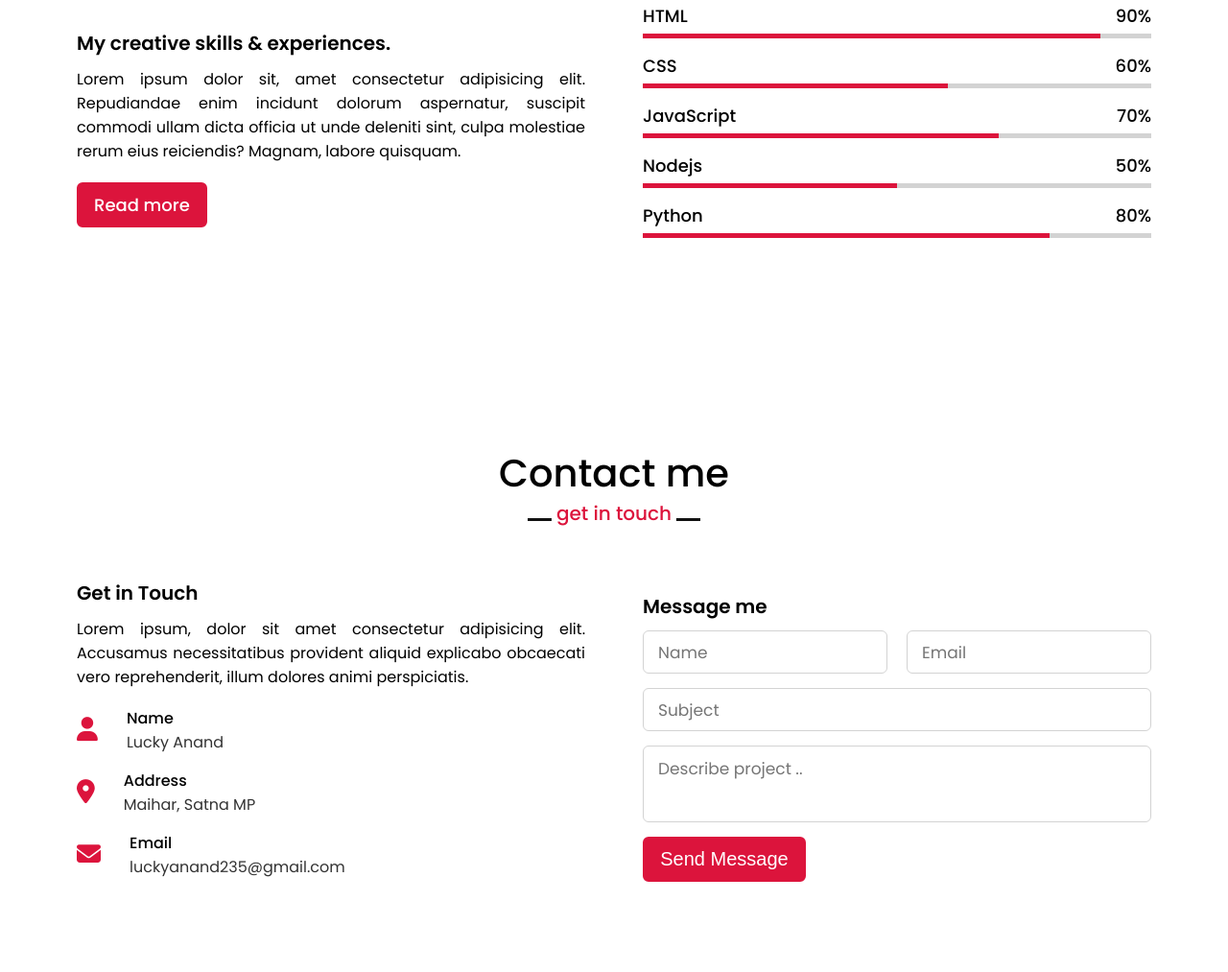
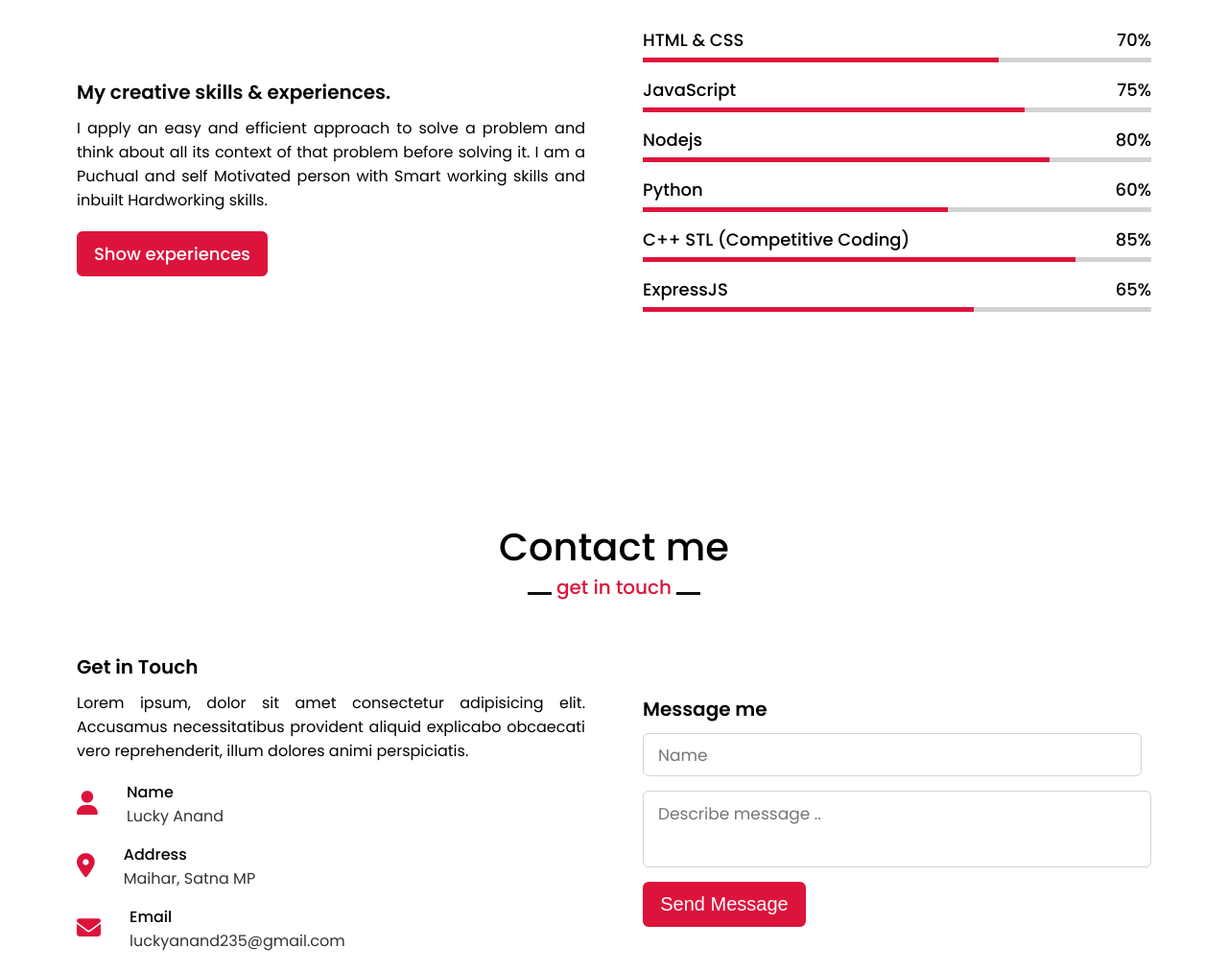
Before and after one commit to luckyanand235/portfolio.github.io, a plain HTML site: page index.html in a window 1280 px wide. Shown: the part 2370-3383 px from the top of the page at 96% size. Drawn offline with nearby package versions, Linux system fonts and the light colour scheme.

Commit message:
Files Added

```diff
--- a/index.html
+++ b/index.html
@@ -10,6 +10,9 @@
     <script src="https://code.jquery.com/jquery-3.5.1.min.js"></script>
     <!-- Bootstrap -->
     <script src="https://cdnjs.cloudflare.com/ajax/libs/typed.js/2.0.11/typed.min.js"></script>
+
+    <!-- SmtpS.com email sender -->
+    <!-- <script src="https://smtpjs.com/v3/smtp.js"> </script> -->
 
 
     <link rel="stylesheet" href="style.css">
@@ -44,7 +47,7 @@
                 <div class="text-1">Hello, My name is</div>
                 <div class="text-2">Lucky Anand</div>
                 <div class="text-3">And I'm a <span class="typing"></span></div>
-                <a href="#">Hire Me</a>
+                <a href="mailto:luckyanand235@gmail.com">Hire Me</a>
             </div>
         </div>
     </section>
@@ -61,8 +64,17 @@
                 </div>
                 <div class="column right">
                     <div class="text">I'm Lucky Anand and I am a <span class="typing-2"></span></div>
-                    <p>Lorem ipsum, dolor sit amet consectetur adipisicing elit. Sint, exercitationem quibusdam animi minima esse maiores, nesciunt, impedit ducimus corporis molestiae magnam sapiente. Ipsa nisi rem officiis odit quo consectetur quisquam. Eaque, architecto. Illum labore ut saepe non hic vero magni temporibus dolore. Facere esse nihil officia non doloremque, quaerat deserunt quae ut magnam omnis cum? Provident eaque nesciunt natus corrupti.</p>
-                    <a href="#">Download CV</a>
+                    <p>I have done various project on Web using technologies like NodeJS and Python.
+                        I have worked on various framework also like ExpressJS and Flask.
+                        I have excellent Competitive programming skills and also have great knowledge of C++ STL.
+                        <br>
+                        I am a Self Motivated, Active, Self-discipline, Punctual, and Creative thinker.
+                        I am also a Hardworking person as well as Smartworking person.
+                        <br>
+                        I also have some hobbies like playing Guitar and Ukulele and like to play games such as Badminton and Chess.
+
+                    </p>
+                    <a target="_blank" href="https://drive.google.com/file/d/1Y8h8tQK9Ks8Ne4dr_86QRyCJt6mIhfQ-/view?usp=sharing">Download CV</a>
                 </div>
             </div>
         </div>
@@ -78,7 +90,7 @@
                     <div class="box">
                         <i class="fas fa-paint-brush"></i>
                         <div class="text">Web Design</div>
-                        <p>Lorem ipsum dolor sit amet consectetur adipisicing elit. Dolorum et impedit magnam error rerum voluptatibus.</p>
+                        <p>I have worked on various web development porject and always eager to learn new technologies. I also worked on various Framework like ExpressJS and Flask.</p>
 
                     </div>
                 </div>
@@ -86,8 +98,8 @@
                 <div class="card">
                     <div class="box">
                         <i class="fas fa-chart-line"></i>
-                        <div class="text">Python</div>
-                        <p>Lorem ipsum dolor sit amet consectetur adipisicing elit. Dolorum et impedit magnam error rerum voluptatibus.</p>
+                        <div class="text">Competitive Coding</div>
+                        <p>I am hardcore Competitive Programmer with C++ STL and have 5 STARS in HackerRank in Problem Solving and Currently active in CodeForces.</p>
 
                     </div>
                 </div>
@@ -95,8 +107,8 @@
                 <div class="card">
                     <div class="box">
                         <i class="fas fa-code"></i>
-                        <div class="text">App Design</div>
-                        <p>Lorem ipsum dolor sit amet consectetur adipisicing elit. Dolorum et impedit magnam error rerum voluptatibus.</p>
+                        <div class="text">Database Designer</div>
+                        <p>I have excellent knowledge on Database Designing and works on Database Software like SQL and MongoDB.</p>
 
                     </div>
                 </div>
@@ -115,44 +127,53 @@
                     <div class="text">
                         My creative skills & experiences.
                     </div>
-                    <p>Lorem ipsum dolor sit, amet consectetur adipisicing elit. Repudiandae enim incidunt dolorum aspernatur, suscipit commodi ullam dicta officia ut unde deleniti sint, culpa molestiae rerum eius reiciendis? Magnam, labore quisquam.</p>
-                    <a href="#">Read more</a>
+                    <p>I apply an easy and efficient approach to solve a problem and think about all its context of that problem before solving it.
+                        I am a Puchual and self Motivated person with Smart working skills and inbuilt Hardworking skills.
+                    </p>
+                    <a target="_blank" href="https://github.com/luckyanand235/">Show experiences</a>
                 </div>
                 <div class="column right">
                     <div class="bars">
                         <div class="info">
-                            <span>HTML</span>
-                            <span>90%</span>
+                            <span>HTML & CSS</span>
+                            <span>70%</span>
                         </div>
-                        <div class="line html"></div>
-                    </div>
-                    <div class="bars">
-                        <div class="info">
-                            <span>CSS</span>
-                            <span>60%</span>
-                        </div>
-                        <div class="line css"></div>
+                        <div class="line html-css"></div>
                     </div>
                     <div class="bars">
                         <div class="info">
                             <span>JavaScript</span>
-                            <span>70%</span>
+                            <span>75%</span>
                         </div>
                         <div class="line js"></div>
                     </div>
                     <div class="bars">
                         <div class="info">
                             <span>Nodejs</span>
-                            <span>50%</span>
+                            <span>80%</span>
                         </div>
                         <div class="line node"></div>
                     </div>
                     <div class="bars">
                         <div class="info">
                             <span>Python</span>
-                            <span>80%</span>
+                            <span>60%</span>
                         </div>
                         <div class="line python"></div>
+                    </div>
+                    <div class="bars">
+                        <div class="info">
+                            <span>C++ STL (Competitive Coding)</span>
+                            <span>85%</span>
+                        </div>
+                        <div class="line cpp"></div>
+                    </div>
+                    <div class="bars">
+                        <div class="info">
+                            <span>ExpressJS</span>
+                            <span>65%</span>
+                        </div>
+                        <div class="line express"></div>
                     </div>
                 </div>
             </div>
@@ -193,23 +214,24 @@
                 </div>
                 <div class="column right">
                     <div class="text">Message me</div>
-                    <form action="">
+                    <form action="mailto:luckyanand235@gmail.com" method="POST"
+                    enctype="multipart/form-data", name="EmailFrom">
                         <div class="fields">
                             <div class="field name">
-                                <input type="text" placeholder="Name" required>
+                                <input id="senderName" type="text" placeholder="Name" name="ContactName" required>
                             </div>
-                            <div class="field email">
-                                <input type="email" placeholder="Email" required>
-                            </div>
+                            <!-- <div class="field email">
+                                <input id="senderEmail" type="email" placeholder="Email" name="ContactEmail" required>
+                            </div> -->
                         </div>
-                        <div class="field">
-                            <input type="text" placeholder="Subject" required>
-                        </div>
+                        <!-- <div class="field">
+                            <input id="subject" type="text" placeholder="Subject" name="ContactSubject" required>
+                        </div> -->
                         <div class="field textarea">
-                            <textarea cols="30" rows="10" placeholder="Describe project .." required></textarea>
+                            <textarea id="description" cols="30" rows="10" placeholder="Describe message .." name="ContactCommentt" required></textarea>
                         </div>
                         <div class="button">
-                            <button type="submit">Send Message</button>
+                            <button type="submit" value="Submit">Send Message</button>
                         </div>
                     </form>
                 </div>
--- a/script.js
+++ b/script.js
@@ -5,7 +5,7 @@ $(document).ready(function() {
         } else {
             $('.navbar').removeClass("sticky");
         }
-        // console.log(scroll)
+        console.log(scroll)
         if(this.scrollY > 500) {
             $('.scroll-up-btn').addClass("show");
         }
--- a/style.css
+++ b/style.css
@@ -361,21 +361,24 @@ section .title::after {
     background: crimson;
 
 }
-.skills .skills-content .right .html::before {
-    width: 90%;
+.skills .skills-content .right .html-css::before {
+    width: 70%;
 }
-.skills .skills-content .right .css::before {
+.skills .skills-content .right .js::before {
+    width: 75%;
+}
+.skills .skills-content .right .node::before {
+    width: 80%;
+}
+
+.skills .skills-content .right .python::before {
     width: 60%;
 }
-.skills .skills-content .right .js::before {
-    width: 70%;
+.skills .skills-content .right .cpp::before {
+    width: 85%;
 }
-
-.skills .skills-content .right .node::before {
-    width: 50%;
-}
-.skills .skills-content .right .python::before {
-    width: 80%;
+.skills .skills-content .right .express::before {
+    width: 65%;
 }
 
 
```
Also changed, not shown: images/Resume-1.jpg (deleted), 1 other file.
